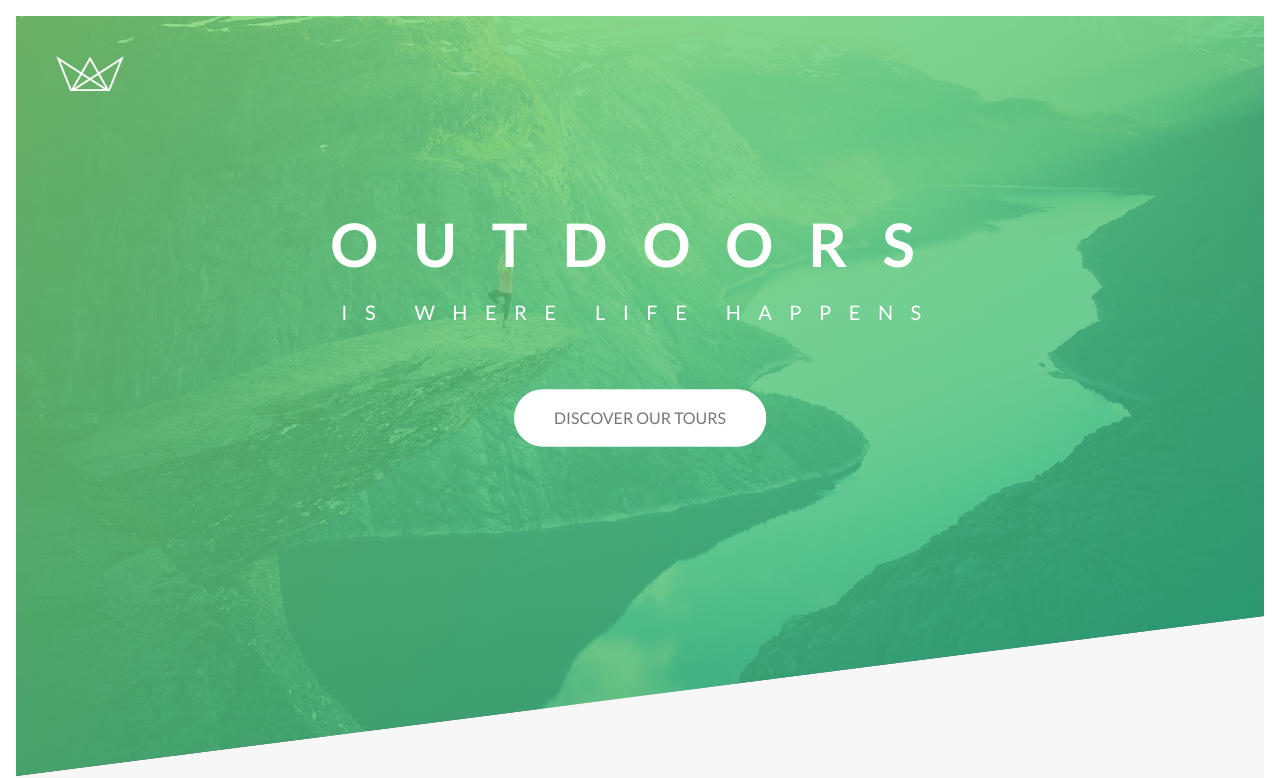
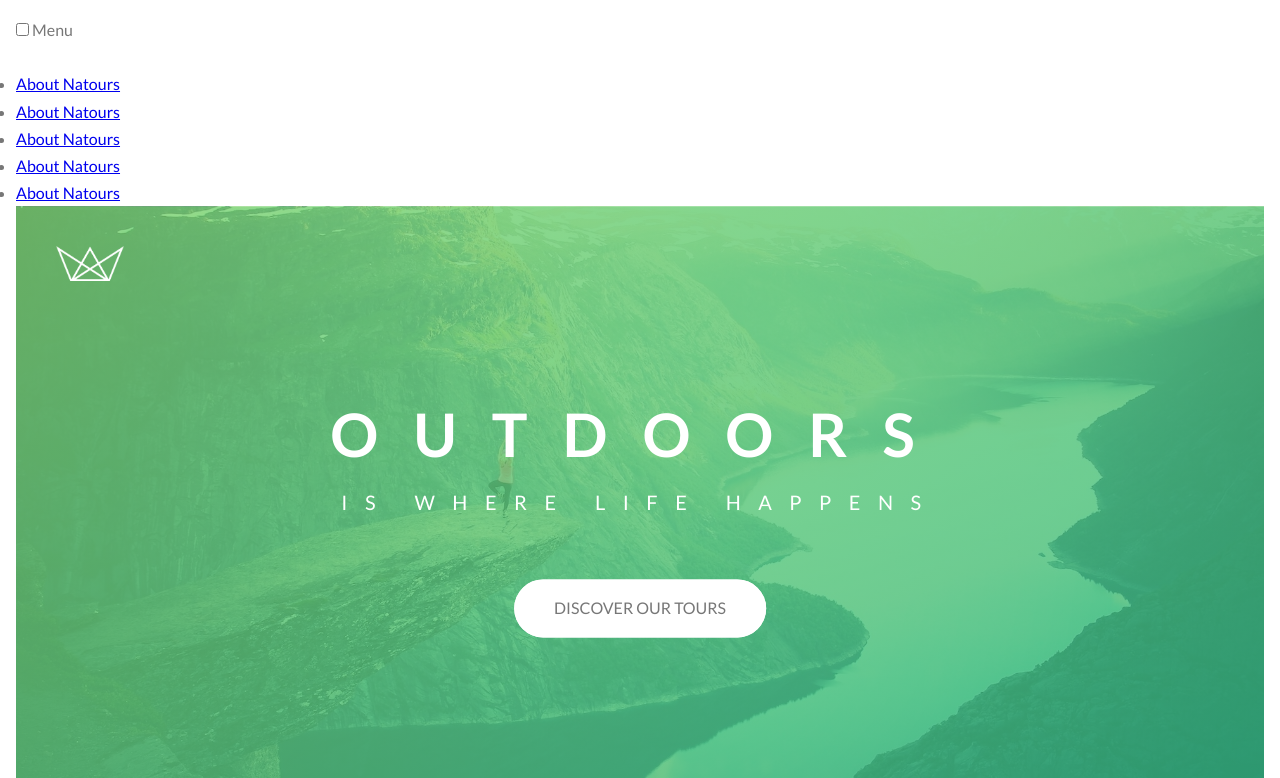
Before and after one commit to Marknjo/natours-css-project, a website built with webpack: page src/index.html in a window 1280 px wide. Shown: the top 778 px of the page. Built offline with nearby package versions, Linux system fonts and the light colour scheme.

Commit message:
Adds the Navigation Markup

```diff
--- a/src/index.html
+++ b/src/index.html
@@ -21,6 +21,38 @@
   </head>
 
   <body>
+    <div class="navigation">
+      <input
+        type="checkbox"
+        name="#"
+        id="nav-toggle"
+        class="navigaion__checkbox"
+      />
+      <label for="nav-toggle" class="navigation__button">Menu</label>
+
+      <div class="navigation__background">&nbsp;</div>
+
+      <div class="navigation__nav">
+        <ul class="navigation__list">
+          <li class="navigation__item">
+            <a href="#" class="navigation__link">About Natours</a>
+          </li>
+          <li class="navigation__item">
+            <a href="#" class="navigation__link">About Natours</a>
+          </li>
+          <li class="navigation__item">
+            <a href="#" class="navigation__link">About Natours</a>
+          </li>
+          <li class="navigation__item">
+            <a href="#" class="navigation__link">About Natours</a>
+          </li>
+          <li class="navigation__item">
+            <a href="#" class="navigation__link">About Natours</a>
+          </li>
+        </ul>
+      </div>
+    </div>
+
     <header class="header">
       <div class="header__logo-box">
         <img
```
